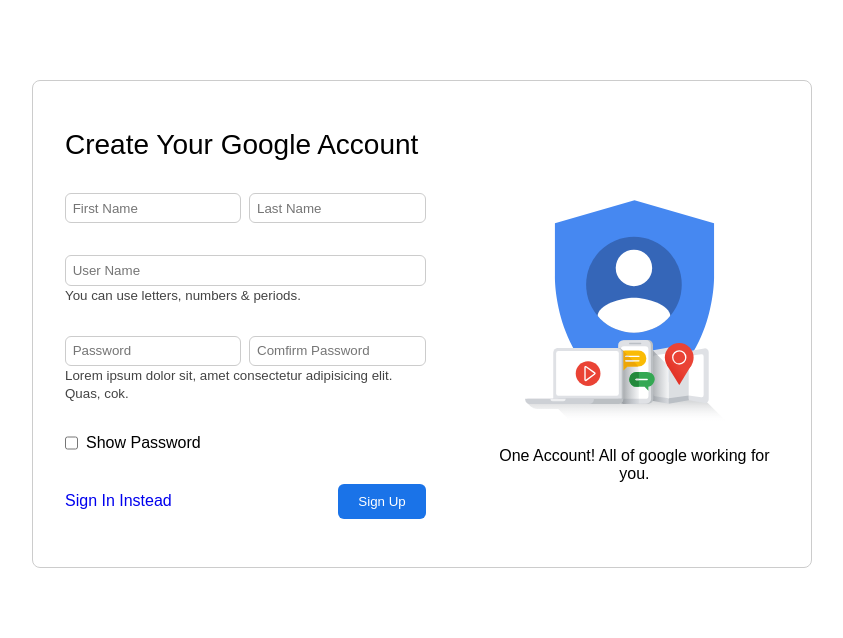
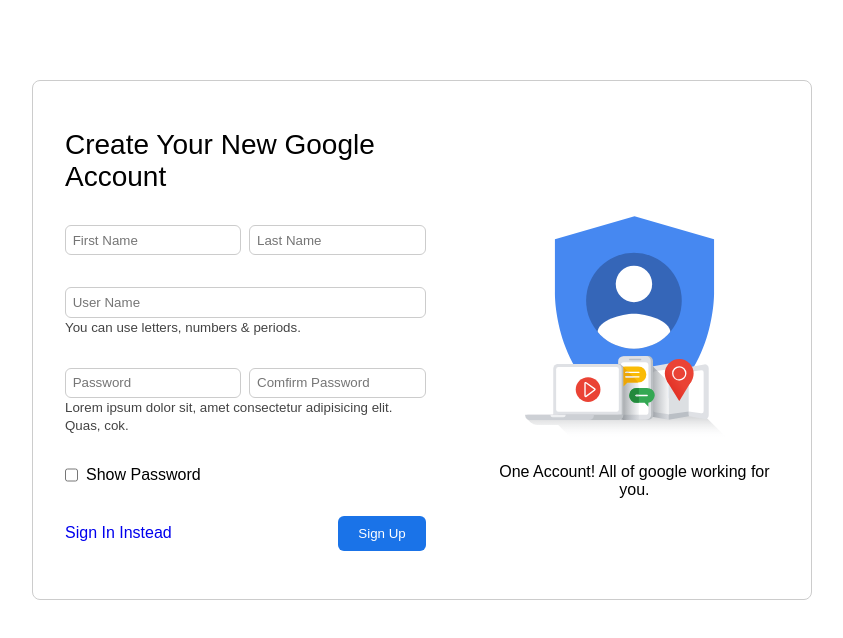
Before and after one commit to Cucu-Caca003/Google-Sign-Up, a plain HTML site: page index.html in a window 1280 px wide. Shown: the whole page, without its empty margins (218-1061 px from the left). Drawn offline with Linux system fonts and the light colour scheme.

Commit message:
change title

```diff
--- a/index.html
+++ b/index.html
@@ -10,7 +10,7 @@
     <div class="container">
       <div class="form-container">
         <form>
-          <h1 class="title">Create Your Google Account</h1>
+          <h1 class="title">Create Your New Google Account</h1>
           <div class="form-control">
             <input type="text" class="form-input" name="first-name" placeholder="First Name"/>
             <input type="text" class="form-input" name="last-name" placeholder="Last Name" />
```
